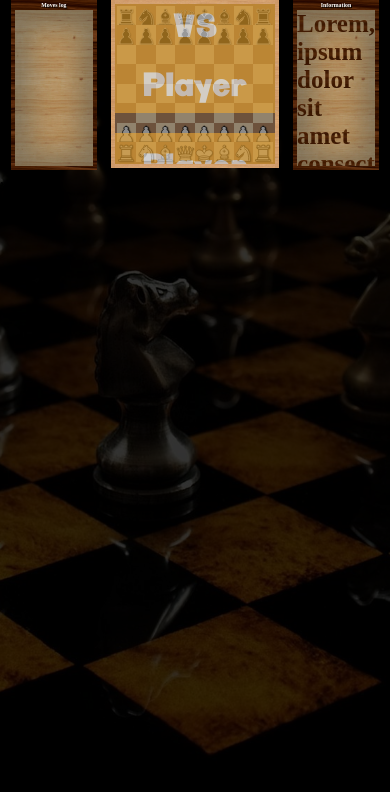
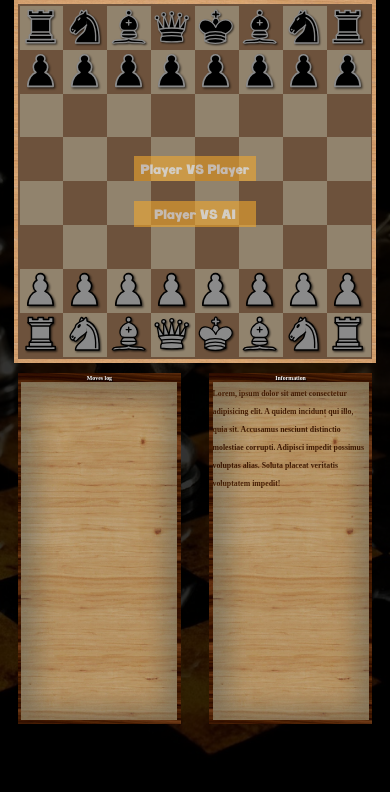
Before and after one commit to arnamen/chess, a React (Create React App) app: page / in a window 390 px wide. Shown: the top 792 px of the page. Built offline with nearby package versions, Linux system fonts and the light colour scheme.

Commit message:
mobile adaptation

```diff
--- a/src/App.css
+++ b/src/App.css
@@ -3,3 +3,11 @@
   justify-content: space-around;
   margin: 0 1vw;
 }
+
+@media (max-width: 650px) {
+  .App {
+    display: flex;
+    flex-wrap: wrap;
+    margin: 0 1vw;
+  }
+}
--- a/src/App.tsx
+++ b/src/App.tsx
@@ -1,5 +1,7 @@
 import React, { Component } from 'react';
-import { connect, ConnectedProps } from 'react-redux'
+import { connect, ConnectedProps } from 'react-redux';
+import styled from 'styled-components';
+
 import { RootState } from './redux';
 import GameManager from './pages/GameManager';
 import { RemoveMoveFromLog } from './redux/reducers/movesLogReducer/types';
@@ -7,6 +9,14 @@ import MovesLog from './components/MovesLog';
 import GameInfo from './components/GameInfo';
 
 import './App.css';
+
+const LineBreak = styled.div`
+@media (max-width: 650px) {
+    flex-basis: 100%;
+    height: 0;
+    order: 1;
+}
+`
 
 const mapStateToProps = (state: RootState) => ({
   chessboard: state.chessboard.chessboard,
@@ -35,6 +45,7 @@ export class App extends Component<Props, State> {
         <div className='App'>
           <MovesLog moves={this.props.movesLog}/>
           <GameManager />
+          <LineBreak/>
           <GameInfo />
         </div>
 
--- a/src/components/Chessboard/Chessboard.module.css
+++ b/src/components/Chessboard/Chessboard.module.css
@@ -10,3 +10,13 @@
     background-color: #b58863;
     grid-template-columns: repeat(8, 1fr);
 }
+
+@media (max-width: 650px) {
+    .Chessboard {
+        order: 1;
+        width: 50vh;
+        height: 50vh;
+        max-width: 90vw;
+        max-height: 90vw;
+    }
+  }
--- a/src/components/Chessboard/ChessboardMessage/index.tsx
+++ b/src/components/Chessboard/ChessboardMessage/index.tsx
@@ -21,12 +21,20 @@ const MessageBackdrop = styled.div`
 const MessageBox = styled.div`
     padding-top: 15px;
     fonst-size: 28px;
+    display: -webkit-box;
+    display: -webkit-flex;
+    display: -ms-flexbox;
     display: flex;
+    -webkit-flex-direction: column;
+    -ms-flex-direction: column;
     flex-direction: column;
+    -webkit-box-pack: center;
+    -webkit-justify-content: center;
+    -ms-flex-pack: center;
     justify-content: center;
-    min-width: 300px;
+    max-width: 80%;
     max-height: 50%;
-    overflow: auto;
+    overflow-y: auto;
     background-color: white;
     border: black;
     text-align: center;
@@ -34,6 +42,7 @@ const MessageBox = styled.div`
 
 const Message = styled.span`
     font-size: 20px;
+    padding: 0 5px;
 `
 
 interface Props {
--- a/src/components/Chessboard/ChessboardModal/GreenButton/index.tsx
+++ b/src/components/Chessboard/ChessboardModal/GreenButton/index.tsx
@@ -16,7 +16,7 @@ const GreenButton = styled.button`
     cursor: pointer;
     background-color: #0f0;
     font-family: teletoon;
-    min-width: 150px;
+    max-width: 100%;
     &:hover {
         opacity: 1;
     }
--- a/src/components/Chessboard/ChessboardModal/OrangeButton/index.tsx
+++ b/src/components/Chessboard/ChessboardModal/OrangeButton/index.tsx
@@ -3,15 +3,19 @@ import styled from 'styled-components';
 
 const OrangeButton = styled.button`
     display: inline-block;
+    height: -webkit-fit-content;
+    height: -moz-fit-content;
     height: fit-content;
     margin-top: 20px;
-    line-height: 7vh;
-    font-size: 4vh;
+    line-height: min(6vw, 55px);
+    font-size: min(35px, 3.5vw);
     border: none;
     color: #fff;
     text-align: center;
     opacity: .6;
+    -webkit-transition: .3s;
     transition: .3s;
+    -webkit-text-decoration: none;
     text-decoration: none;
     cursor: pointer;
     background-color: #f0a830;
--- a/src/components/GameInfo/index.tsx
+++ b/src/components/GameInfo/index.tsx
@@ -13,6 +13,12 @@ const GameInfoBackdrop = styled.div`
     max-height: 504px;
     padding: 2.5vw 1vw 1vw 1vw;
     background: url(${bordersTexture}) center center/cover repeat;
+    @media (max-width: 650px) {
+        margin-top: 10px;
+        height: 40vh;
+        width: 40vw;
+        order: 3;
+      }
 `
 
 const GameInfo = styled.div`
@@ -52,7 +58,7 @@ background-clip: text;
 -webkit-background-clip: text;
 color: transparent;
 font-weight: 700;
-font-size: 25px;
+font-size: min(25px, 2vw);
 `
 interface Props {
 }
--- a/src/components/MovesLog/MovePlate/index.tsx
+++ b/src/components/MovesLog/MovePlate/index.tsx
@@ -42,6 +42,7 @@ height: 10%;
         if(props.gameEnd) return '#f00';
         else return '#000';
     }}
+
 }
 `
 
@@ -50,7 +51,7 @@ const MoveValue = styled.div`
     text-align: center;
     color: white;
     text-shadow: 1px 1px black;
-    font-size: 25px;
+    font-size: min(25px, 2vw);
     font-weight: 700;
 `
 
--- a/src/components/MovesLog/index.tsx
+++ b/src/components/MovesLog/index.tsx
@@ -17,6 +17,12 @@ const MovesLogBackdrop = styled.div`
     max-height: 504px;
     padding: 2.5vw 1vw 1vw 1vw;
     background: url(${bordersTexture}) center center/cover repeat;
+    @media (max-width: 650px) {
+        order: 2;
+        margin-top: 10px;
+        height: 40vh;
+        width: 40vw;
+      }
 `
 
 const MovesLog = styled.div`
@@ -58,7 +64,7 @@ export default function MovesLogComponent({moves}: Props): ReactElement {
     const lastElementRef = useRef<HTMLDivElement | null>(null);
 
     useEffect(() => {
-        if(lastElementRef.current) lastElementRef.current.scrollIntoView();
+        if(lastElementRef.current && window.innerWidth > 650) lastElementRef.current.scrollIntoView();
     }, [moves])
 
     return (
--- a/src/components/Tile/Tile.module.css
+++ b/src/components/Tile/Tile.module.css
@@ -62,3 +62,34 @@
     top: -1px;
     left: -3px;
 }
+
+@media (max-width: 650px) {
+    .Tile {
+        width: 6.25vh;
+        height: 6.25vh;
+        max-width: 11.25vw;
+        max-height: 11.25vw;
+        display: flex;
+        justify-content: center;
+        align-items: center;
+    }
+
+    .Tile__active:hover > .Tile__piece,
+    .Tile__selected > .Tile__piece,
+    .Tile__highlighted > .Tile__piece,
+    .Tile__important > .Tile__piece
+    .Tile__danger > .Tile__piece,
+    .Tile__piece {
+        position: relative;
+        top: 0;
+        left: 0;
+        bottom: 0;
+        right: 0;
+        width: calc(90% + 6px);
+        height: calc(90% + 6px);
+    }
+    .Tile__piece {
+        width: 90%;
+        height: 90%;
+    }
+  }
--- a/src/index.css
+++ b/src/index.css
@@ -4,11 +4,12 @@
 }
 
 body {
+  box-sizing: border-box;
   margin: 0;
   padding: 0;
   width: 100vw;
   height: 100vh;
-  overflow: hidden;
+  overflow: auto;
   background: url('./assets/background/bg.jpg') center center/cover no-repeat;
 }
 
--- a/src/index.tsx
+++ b/src/index.tsx
@@ -16,7 +16,7 @@ ReactDOM.render(
   <React.StrictMode>
       <Provider store={store}>
       <App />
-    </Provider>,
+    </Provider>
   </React.StrictMode>,
   document.getElementById('root')
 );
```
